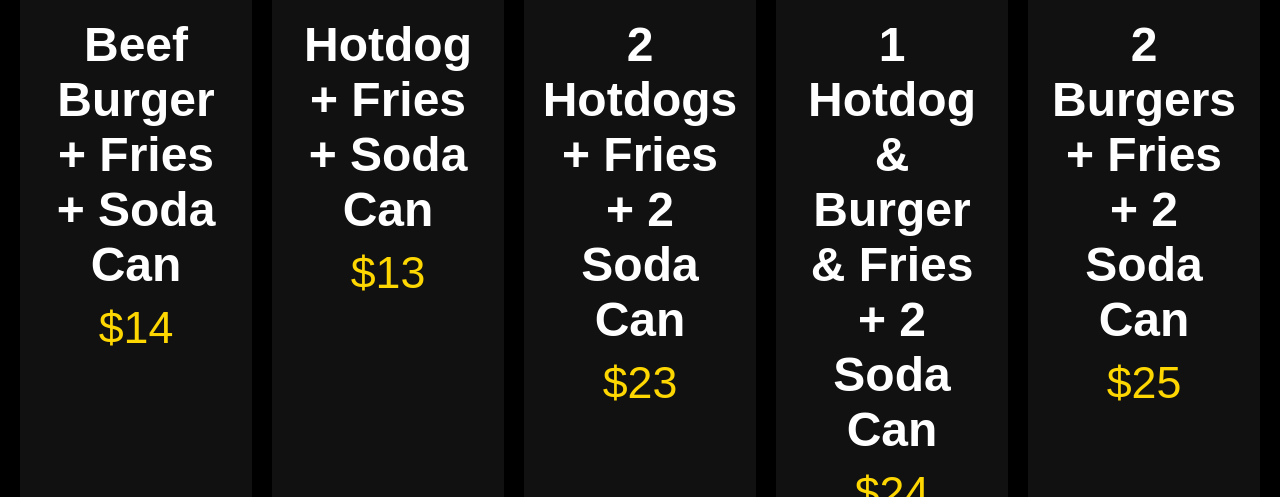
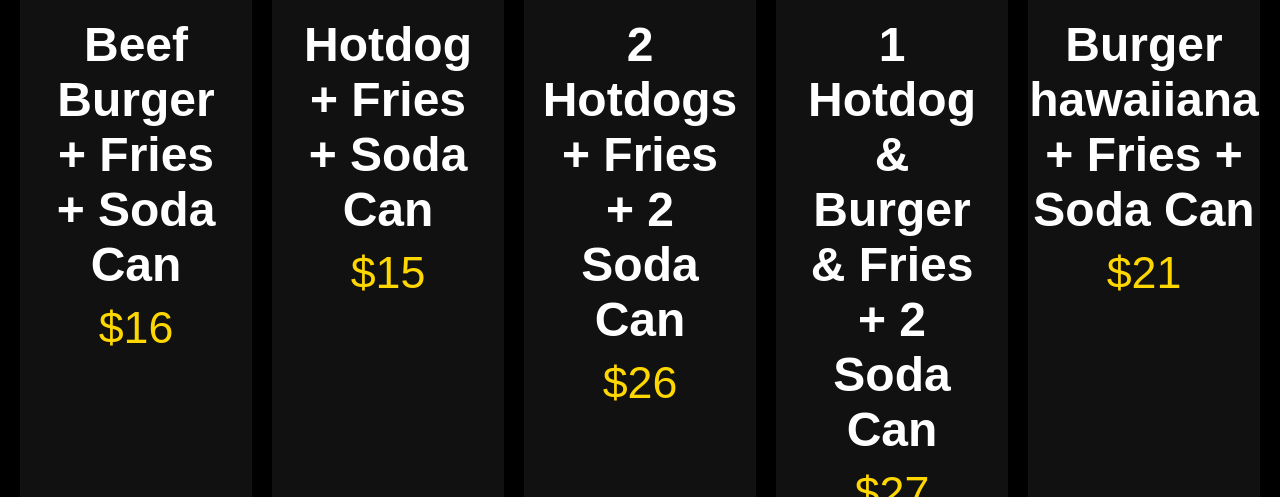
Before and after one commit to Antonio24991GM/MenuHotDogs, a plain HTML site: page docs/index.html in a window 1280 px wide. Shown: the part 2303-2800 px from the top of the page. Drawn offline with Linux system fonts and the light colour scheme.

Commit message:
Adjust menu item and combo prices
Updated prices for menu items and combos in index.html.

```diff
--- a/docs/index.html
+++ b/docs/index.html
@@ -98,13 +98,13 @@
             "Hotdogs & Burgers": [
                 {
                     "item": "Burger",
-                    "price": 10,
+                    "price": 11,
                     "ingredients": ["Chicken meat", "Cheese", "Beef meat", "Lettuce", "Onion"],
                     "image": "https://i.ibb.co/pvpyv4W/Burger.webp"
                 },
                 {
                     "item": "Bacon Egg Burger",
-                    "price": 13,
+                    "price": 14,
                     "ingredients": ["Cheese", "Beef meat", "Egg", "Bacon", "Lettuce", "Onion"],
                     "image": "https://i.ibb.co/jWrd3RN/Bacon.webp"
                 },
@@ -116,13 +116,13 @@
                 },
                 {
                     "item": "Hotdog",
-                    "price": 8,
+                    "price": 10,
                     "ingredients": ["Beef", "Bacon", "Onion", "Tomato"],
                     "image": "https://i.ibb.co/s3hFnzY/hotdog.webp"
                 },
                 {
                     "item": "Fries",
-                    "price": 6,
+                    "price": 7,
                     "ingredients": ["Fries"],
                     "image": "https://i.ibb.co/tZFGXVL/Fries.webp"
                 },
@@ -134,7 +134,7 @@
                 },
                 {
                     "item": "Bottle Drink",
-                    "price": 4,
+                    "price": 5,
                     "ingredients": ["Fanta", "Jarrito", "Sangria, Coca"],
                     "image": "https://i.ibb.co/HL8nR0Gb/DALL-E-2025-02-19-15-50-21-A-visually-appealing-image-featuring-three-classic-glass-soda-bottles-Fan.webp"
                 },
@@ -148,7 +148,7 @@
                 },
                 {
                     "item": "Salchipulpos",
-                    "price": 9,
+                    "price": 10,
                     "ingredients": ["Fries", "Beef", "Links", "Fried"],
                     "image": "https://i.ibb.co/wJ2xdYd/DALL-E-2024-11-17-15-32-35-A-side-perspective-view-of-a-plate-of-crispy-french-fries-with-small-cyli.webp"
                 },
@@ -169,32 +169,32 @@
                 {
                     "comboNumber": 1,
                     "description": "Beef Burger + Fries + Soda Can",
-                    "price": 14,
+                    "price": 16,
                     "image": "https://i.ibb.co/PFZ0K5n/Combo-Burger.webp"
                 },
                 {
                     "comboNumber": 2,
                     "description": "Hotdog + Fries + Soda Can",
-                    "price": 13,
+                    "price": 15,
                     "image": "https://i.ibb.co/2S7ryCn/Combo-Hotdog.webp"
                 },
                 {
                     "comboNumber": 3,
                     "description": "2 Hotdogs + Fries + 2 Soda Can",
-                    "price": 23,
+                    "price": 26,
                     "image": "https://i.ibb.co/Bn6xn9s/Combo-Hot-Dog-Doble.webp"
                 },
                 {
                     "comboNumber": 4,
                     "description": "1 Hotdog & Burger & Fries + 2 Soda Can",
-                    "price": 24,
+                    "price": 27,
                     "image": "https://i.ibb.co/8cBGdPJ/Burger-Dogo-Drink2drinks.webp"
                 },
                 {
                     "comboNumber": 5,
-                    "description": "2 Burgers + Fries + 2 Soda Can",
-                    "price": 25,
-                    "image": "https://i.ibb.co/nwjxgnx/Combo-Burger-Double.webp"
+                    "description": "Burger hawaiiana + Fries + Soda Can",
+                    "price": 21,
+                    "image": "https://i.ibb.co/PFZ0K5n/Combo-Burger.webp"
                 },
                 {
                     "comboNumber": 6,
```
